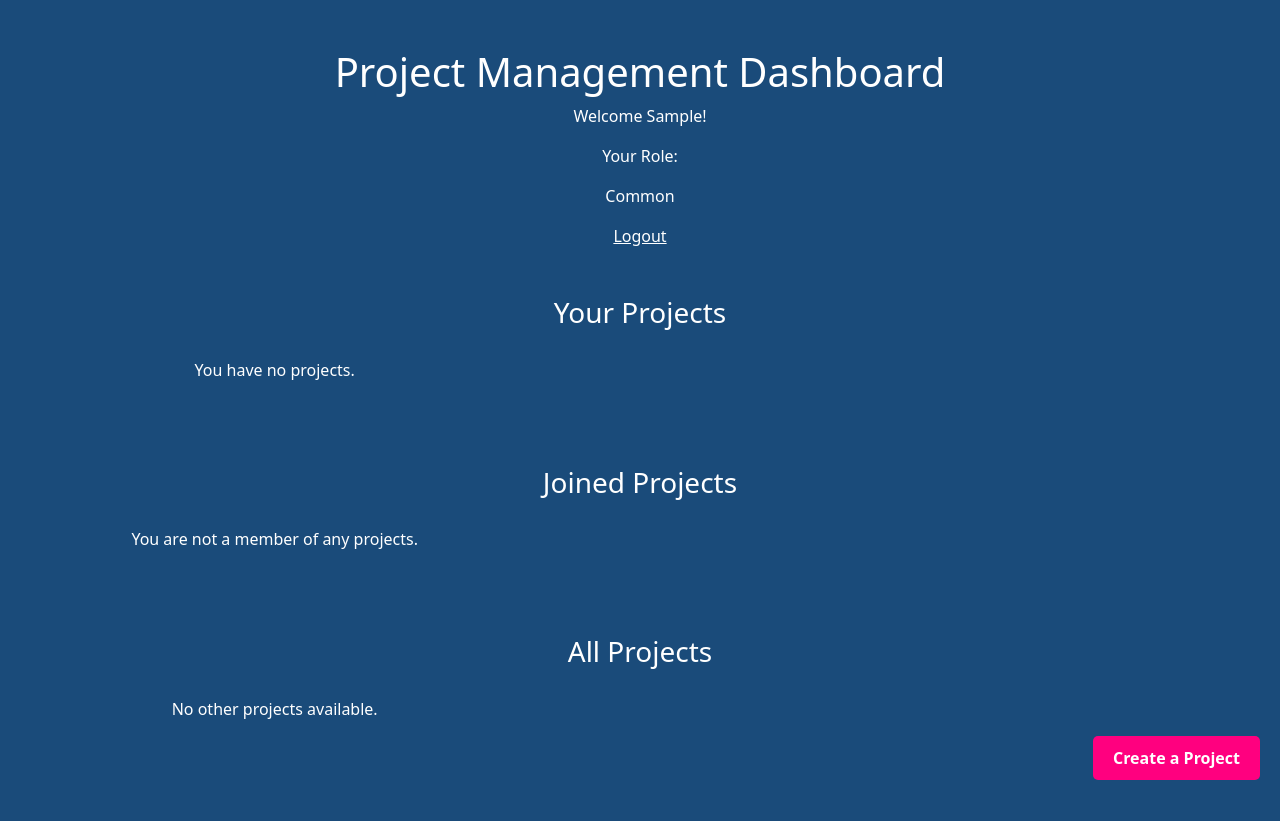
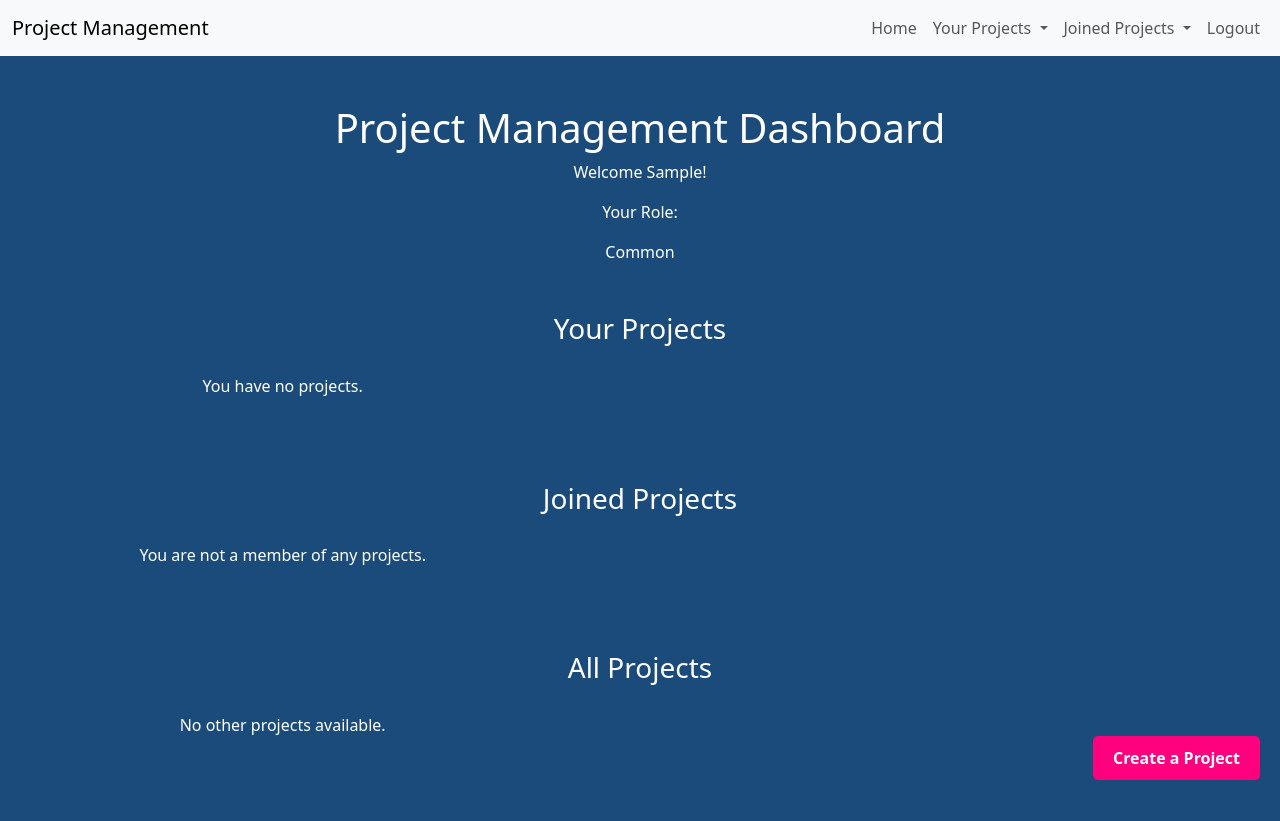
Before and after one commit to tinaxvu/Project-Manager, a Django app: a page that uses landing/templates/landing/index.html in a window 1280 px wide. Before the commit the page ends 780 px from the top, so only its background shows below. Run offline with Django 4.2, Linux system fonts and the light colour scheme; the visitor is signed in with stand-in values (Sample User, id 1); data that the repository does not hold is empty; some libraries are stand-ins or nearby versions.

Commit message:
added nav bar, changed request to join so it only uses a button instead of leading you to a new page.

```diff
--- a/AcademicProjectTracker/settings.py
+++ b/AcademicProjectTracker/settings.py
@@ -71,6 +71,7 @@ TEMPLATES = [
                 'django.template.context_processors.request',
                 'django.contrib.auth.context_processors.auth',
                 'django.contrib.messages.context_processors.messages',
+                'projects.context_processors.project_context',
             ],
         },
     },
--- /dev/null
+++ b/AcademicProjectTracker/templates/base.html
@@ -0,0 +1,95 @@
+<!DOCTYPE html>
+<html lang="en">
+<head>
+   <meta charset="UTF-8">
+   <meta name="viewport" content="width=device-width, initial-scale=1.0">
+   <title>{% block title %}Project Management{% endblock %}</title>
+
+   {% load bootstrap5 %}
+   {% bootstrap_css %}
+</head>
+<body>
+   {% if user.is_authenticated %}
+       <!-- Navbar for authenticated users -->
+       <nav class="navbar navbar-expand-lg navbar-light bg-light">
+           <div class="container-fluid">
+               <!-- Brand name -->
+               <a class="navbar-brand" href="{% url 'landing_page' %}">Project Management</a>
+
+               <!-- Navbar toggler (for mobile view) -->
+               <button class="navbar-toggler" type="button" data-bs-toggle="collapse" data-bs-target="#navbarNav" aria-controls="navbarNav" aria-expanded="false" aria-label="Toggle navigation">
+                   <span class="navbar-toggler-icon"></span>
+               </button>
+
+               <!-- Navbar links -->
+               <div class="collapse navbar-collapse" id="navbarNav">
+                   <ul class="navbar-nav ms-auto">
+                       <!-- Home Button -->
+                       <li class="nav-item">
+                           <a class="nav-link" href="{% url 'landing_page' %}">Home</a>
+                       </li>
+
+                       <!-- Dropdown for Your Projects -->
+                       <li class="nav-item dropdown">
+                           <a class="nav-link dropdown-toggle" href="#" id="yourProjectsDropdown" role="button" data-bs-toggle="dropdown" aria-expanded="false">
+                               Your Projects
+                           </a>
+                           <ul class="dropdown-menu" aria-labelledby="yourProjectsDropdown">
+                               {% for project in user_projects %}
+                                   <li>
+                                       <a class="dropdown-item" href="{% url 'projects:project-detail' project.id %}">
+                                           {{ project.name }}
+                                       </a>
+                                   </li>
+                               {% empty %}
+                                   <li><a class="dropdown-item">No projects</a></li>
+                               {% endfor %}
+                           </ul>
+                       </li>
+
+                       <!-- Dropdown for Joined Projects -->
+                       <li class="nav-item dropdown">
+                           <a class="nav-link dropdown-toggle" href="#" id="joinedProjectsDropdown" role="button" data-bs-toggle="dropdown" aria-expanded="false">
+                               Joined Projects
+                           </a>
+                           <ul class="dropdown-menu" aria-labelledby="joinedProjectsDropdown">
+                               {% for project in joined_projects %}
+                                   <li>
+                                       <a class="dropdown-item" href="{% url 'projects:project-detail' project.id %}">
+                                           {{ project.name }}
+                                       </a>
+                                   </li>
+                               {% empty %}
+                                   <li><a class="dropdown-item">No joined projects</a></li>
+                               {% endfor %}
+                           </ul>
+                       </li>
+
+                       <!-- Logout -->
+                       <li class="nav-item">
+                           <a class="nav-link" href="{% url 'logout' %}">Logout</a>
+                       </li>
+                   </ul>
+               </div>
+           </div>
+       </nav>
+
+       <!-- Main content area for authenticated users -->
+       <div class="container mt-5">
+           {% block content %}
+           <!-- Page-specific content will go here -->
+           {% endblock %}
+       </div>
+
+   {% else %}
+       <!-- Blank screen for non-authenticated users with login prompt -->
+       <div class="container text-center mt-5">
+           <h2>You are not logged in</h2>
+           <a href="{% url 'social:begin' 'google-oauth2' %}" class="btn btn-primary mt-3">Login with Google</a>
+       </div>
+   {% endif %}
+
+   <!-- Bootstrap JS -->
+   {% bootstrap_javascript %}
+</body>
+</html>
--- a/landing/templates/landing/index.html
+++ b/landing/templates/landing/index.html
@@ -1,13 +1,8 @@
-<!DOCTYPE html>
-<html lang="en">
-<head>
-    <meta charset="UTF-8">
-    <meta name="viewport" content="width=device-width, initial-scale=1.0">
-    <title>Project Management Dashboard</title>
+{% extends 'base.html' %}
 
-    {% load bootstrap5 %}
-    {% bootstrap_css %}
+{% block title %}Project Management Dashboard{% endblock %}
 
+{% block content %}
    <style>
        body {
            background-color: #1a4b7a;
@@ -49,9 +44,9 @@
            position: absolute;
            top: 10px;
            right: 50px;
-            display: inline-block; /* Allow for size adjustments */
-            width: 30px;          /* Set a specific width */
-            height: 30px;         /* Set a specific height */
+           display: inline-block;
+           width: 30px;
+           height: 30px;
        }
        .create-project-btn {
            position: fixed;
@@ -68,8 +63,7 @@
            background-color: #cc005f;
        }
    </style>
-</head>
-<body>
+
    {% if user.is_authenticated %}
    <div class="container my-5">
        <h1 class="text-center text-white mt-5">Project Management Dashboard</h1>
@@ -80,10 +74,6 @@
        {% else %}
            <p class="text-center text-white">Common</p>
        {% endif %}
-
-        <div class="d-flex justify-content-center">
-            <a class="text-center text-white" href="{% url 'logout' %}">Logout</a>
-        </div>
 
        <!-- Your Projects Section -->
        <div class="mt-5">
@@ -139,13 +129,18 @@
                <div class="dashboard-item pink">
                    <h2>{{ project.name }}</h2>
                    <p>{{ project.description }}</p>
-                    <a href="{% url 'projects:project-detail' project.id %}">&#10132;</a>
 
-                    <!-- Show delete button only for admins -->
-                    {% if user.permission_level == 'admin' %}
-                        <a href="#" class="delete-project-btn" data-project-id="{{ project.id }}">
-                            &#10006;
-                        </a>
+                   {% if project not in user_projects and project not in joined_projects %}
+                       <!-- Check if the user has already requested to join -->
+                       {% if project in requested_projects %}
+                           <!-- Greyed-out button for already requested projects -->
+                           <button class="btn btn-secondary" disabled>Requested</button>
+                       {% else %}
+                           <!-- Blue "Request to Join" button for new requests -->
+                           <button class="btn btn-primary request-to-join-btn" data-project-id="{{ project.id }}">
+                               Request to Join
+                           </button>
+                       {% endif %}
                    {% endif %}
                </div>
                {% empty %}
@@ -169,40 +164,40 @@
    </div>
    {% endif %}
 
-    {% bootstrap_javascript %}
+   <!-- Handle the AJAX submission for Request to Join -->
+   <script>
+       document.addEventListener('DOMContentLoaded', function() {
+           document.querySelectorAll('.request-to-join-btn').forEach(button => {
+               button.addEventListener('click', function(event) {
+                   const projectId = button.getAttribute('data-project-id');
 
-    <script src="https://code.jquery.com/jquery-3.6.0.min.js"></script>
-    <script>
-        $(document).ready(function() {
-            $('.delete-project-btn').on('click', function(e) {
-                e.preventDefault();
+                   fetch(`/projects/${projectId}/request-to-join/`, {
+                       method: 'POST',
+                       headers: {
+                           'X-CSRFToken': '{{ csrf_token }}',
+                           'Content-Type': 'application/json'
+                       }
+                   }).then(response => response.json())
+                   .then(data => {
+                       if (data.success) {
+                           // Change button to 'Requested' and disable it
+                           button.classList.remove('btn-primary');
+                           button.classList.add('btn-secondary');
+                           button.disabled = true;
+                           button.innerHTML = 'Requested';
 
-                var projectId = $(this).data('project-id');  // Get project ID from data attribute
-                var projectBox = $(this).closest('.dashboard-item');  // Get the project box element
-
-                if (confirm('Are you sure you want to delete this project?')) {
-                    $.ajax({
-                        url: '/projects/' + projectId + '/delete/',
-                        type: 'POST',
-                        headers: {
-                            'X-CSRFToken': '{{ csrf_token }}'
-                        },
-                        success: function(response) {
-                            if (response.success) {
-                                projectBox.fadeOut(300, function() {
-                                    $(this).remove();  // Remove the box after fading out
-                                });
+                           // Show alert
+                           alert('Your request has been sent');
+                       } else if (data.message === 'Already requested') {
+                           // Show already requested alert
+                           alert('You have already requested to join this project');
                        } else {
-                                alert('Error: ' + response.error); // Show the error message from the server
-                            }
-                        },
-                        error: function(xhr, status, error) {
-                            alert('An error occurred: ' + error);  // Handle error response
-                        }
-            });
+                           alert('Failed to send request');
                        }
                    });
                });
+           });
+       });
    </script>
-</body>
-</html>
+
+{% endblock %}
--- a/landing/views.py
+++ b/landing/views.py
@@ -1,7 +1,6 @@
 # landing/views.py
 from django.shortcuts import render
 from projects.models import Project
-
 
 def landing_page(request):
     if request.user.is_authenticated:
@@ -15,10 +14,16 @@ def landing_page(request):
         all_projects = Project.objects.exclude(created_by=request.user).exclude(
             id__in=joined_projects.values_list('id', flat=True))
 
-        return render(request, 'landing/index.html', {
+        # All projects the user requested
+        requested_projects = request.user.projects_requested_by_users.all()
+
+        context = {
             'user_projects': user_projects,
             'joined_projects': joined_projects,
-            'all_projects': all_projects
-        })
+            'all_projects': all_projects,
+            'requested_projects': requested_projects,
+        }
+
+        return render(request, 'landing/index.html', context)
     else:
         return render(request, 'landing/index.html')
--- /dev/null
+++ b/projects/context_processors.py
@@ -0,0 +1,12 @@
+# projects/context_processors.py
+from .models import Project
+
+def project_context(request):
+    if request.user.is_authenticated:
+        user_projects = Project.objects.filter(created_by=request.user)
+        joined_projects = request.user.member_projects.exclude(created_by=request.user)
+        return {
+            'user_projects': user_projects,
+            'joined_projects': joined_projects,
+        }
+    return {}
--- a/projects/templates/specific_pages/files.html
+++ b/projects/templates/specific_pages/files.html
@@ -1,3 +1,7 @@
+{% extends 'base.html' %}
+
+{% block title %}Files for {{ project.name }}{% endblock %}
+
 {% block content %}
 <h2>Files for {{ project.name }}</h2>
 
```
Also changed, not shown: projects/templates/project_detail.html (+16 -16 lines), projects/templates/specific_pages/calendar.html (+6 -11 lines), projects/templates/specific_pages/collaboration.html (+6 -11 lines), projects/templates/specific_pages/schedule_meets.html (+6 -11 lines), projects/templates/specific_pages/team_handbook.html (+6 -11 lines), projects/templates/specific_pages/timeline.html (+6 -11 lines), projects/templates/specific_pages/todos.html (+7 -12 lines), projects/views.py (+9 -5 lines). Lines whose indentation alone changed are shown as unchanged.
